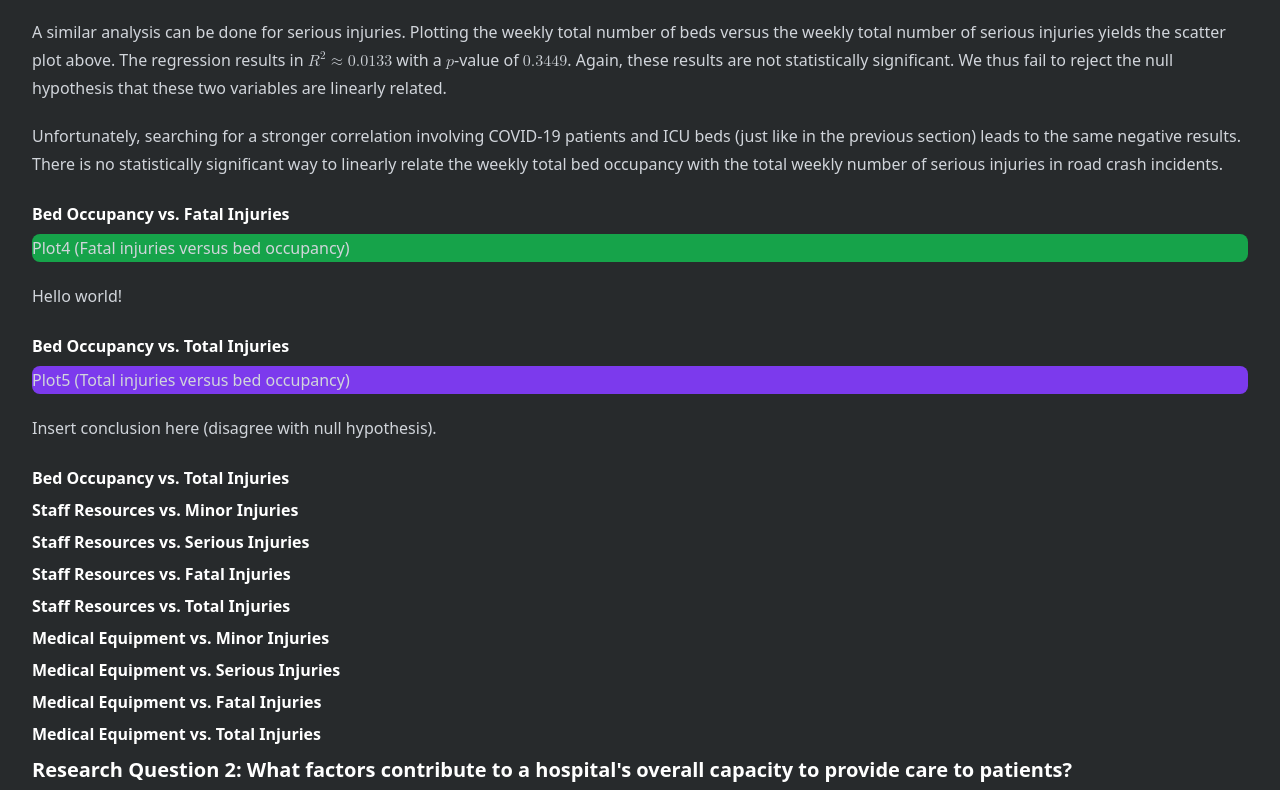
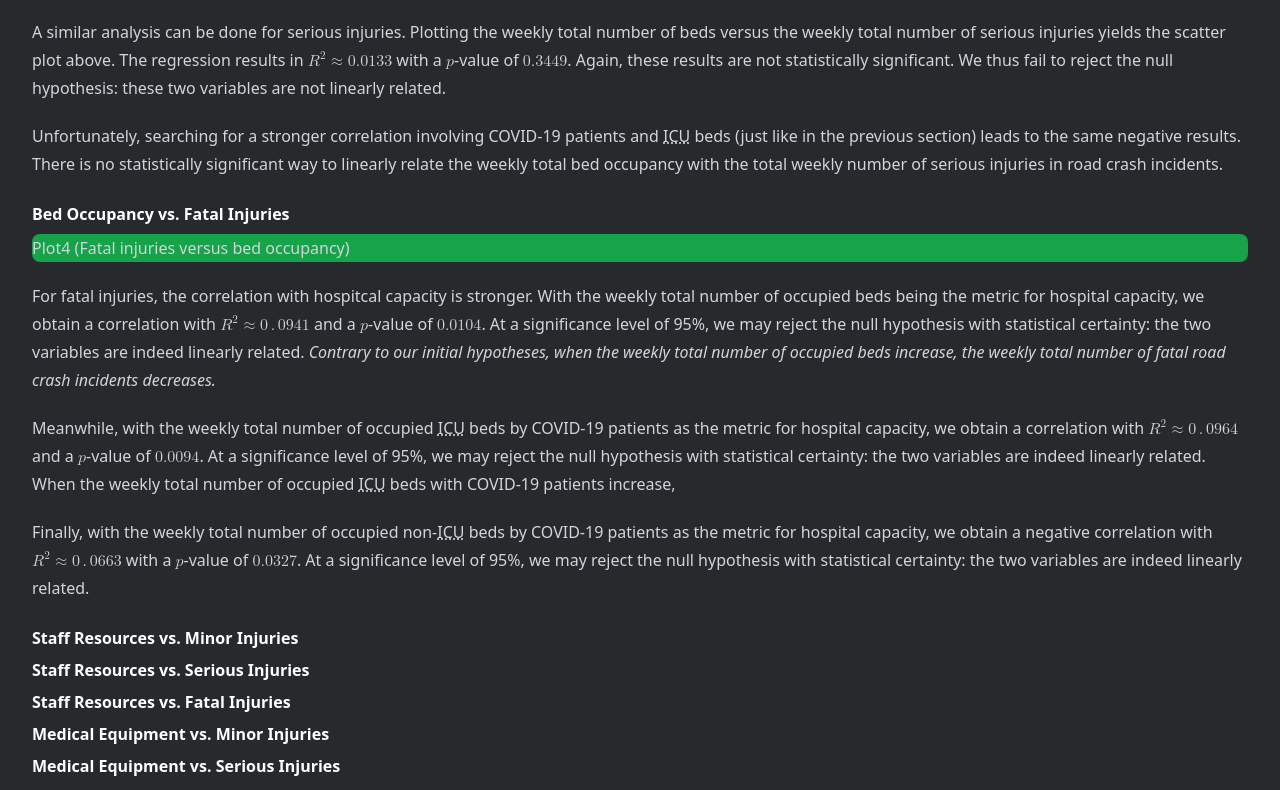
Before and after one commit to bantay-bangga/bantay-bangga.github.io, a SvelteKit app: page / in a window 1280 px wide. Shown: the part 3486-4276 px from the top of the page. Built offline with nearby package versions, Linux system fonts and the light colour scheme.

Commit message:
feat: add discussion on fatal injuries

```diff
--- a/src/routes/+page.svelte
+++ b/src/routes/+page.svelte
@@ -190,7 +190,7 @@
         and a <math xmlns="http://www.w3.org/1998/Math/MathML"><mi>p</mi></math>-value to be
         <math xmlns="http://www.w3.org/1998/Math/MathML"><mrow><mn>0</mn><mi>.</mi><mn>5849</mn></mrow></math>. However,
         these results are unfortunately not statistically significant at a significance level of 90%. That is, we fail
-        to reject the null hypothesis that the total number of minor injuries is linearly related to the total bed
+        to reject the null hypothesis: the total number of minor injuries is not linearly related to the total bed
         occupancy.
     </p>
     <p>
@@ -217,8 +217,9 @@
         and
         <math xmlns="http://www.w3.org/1998/Math/MathML"><mrow><mn>0</mn><mi>.</mi><mn>0381</mn></mrow></math>,
         respectively. At a significance level of 95%, the null hypothesis may therefore be rejected with statistical
-        certainty. That is, the total number of COVID-19 patients in ICU beds and non-ICU beds forms a linear
-        combination that determines the total number of minor injuries in road crash incidents.
+        certainty. That is, the total number of COVID-19 patients in <abbr title="Intensive Care Unit">ICU</abbr> beds
+        and non-<abbr title="Intensive Care Unit">ICU</abbr> beds form a linear combination that determines the total number
+        of minor injuries in road crash incidents.
     </p>
 
     <h4>Bed Occupancy vs. Serious Injuries</h4>
@@ -231,24 +232,72 @@
         >
         with a <math xmlns="http://www.w3.org/1998/Math/MathML"><mi>p</mi></math>-value of
         <math xmlns="http://www.w3.org/1998/Math/MathML"><mrow><mn>0</mn><mi>.</mi><mn>3449</mn></mrow></math>. Again,
-        these results are not statistically significant. We thus fail to reject the null hypothesis that these two
-        variables are linearly related.
+        these results are not statistically significant. We thus fail to reject the null hypothesis: these two variables
+        are not linearly related.
     </p>
     <p>
-        Unfortunately, searching for a stronger correlation involving COVID-19 patients and ICU beds (just like in the
-        previous section) leads to the same negative results. There is no statistically significant way to linearly
-        relate the weekly total bed occupancy with the total weekly number of serious injuries in road crash incidents.
+        Unfortunately, searching for a stronger correlation involving COVID-19 patients and <abbr
+            title="Intensive Care Unit">ICU</abbr
+        > beds (just like in the previous section) leads to the same negative results. There is no statistically significant
+        way to linearly relate the weekly total bed occupancy with the total weekly number of serious injuries in road crash
+        incidents.
     </p>
 
     <h4>Bed Occupancy vs. Fatal Injuries</h4>
     <div class="rounded-lg bg-green-600 sm:col-span-1">Plot4 (Fatal injuries versus bed occupancy)</div>
-    <p>Hello world!</p>
-
-    <h4>Bed Occupancy vs. Total Injuries</h4>
-    <div class="rounded-lg bg-violet-600">Plot5 (Total injuries versus bed occupancy)</div>
-    <p>Insert conclusion here (disagree with null hypothesis).</p>
-
-    <h4>Bed Occupancy vs. Total Injuries</h4>
+    <p>
+        For fatal injuries, the correlation with hospitcal capacity is stronger. With the weekly total number of
+        occupied beds being the metric for hospital capacity, we obtain a correlation with
+        <math xmlns="http://www.w3.org/1998/Math/MathML"
+            ><mrow
+                ><msup><mi>R</mi><mn>2</mn></msup><mo>&#x2248;</mo><mn>0</mn><mo separator="true">.</mo><mrow
+                    ><mn>0941</mn></mrow
+                ></mrow
+            ></math
+        >
+        and a
+        <math xmlns="http://www.w3.org/1998/Math/MathML"><mi>p</mi></math>-value of
+        <math xmlns="http://www.w3.org/1998/Math/MathML"><mrow><mn>0</mn><mi>.</mi><mn>0104</mn></mrow></math>. At a
+        significance level of 95%, we may reject the null hypothesis with statistical certainty: the two variables are
+        indeed linearly related.
+        <em
+            >Contrary to our initial hypotheses, when the weekly total number of occupied beds increase, the weekly
+            total number of fatal road crash incidents decreases.</em
+        >
+    </p>
+    <p>
+        Meanwhile, with the weekly total number of occupied <abbr title="Intensive Care Unit">ICU</abbr> beds by
+        COVID-19 patients as the metric for hospital capacity, we obtain a correlation with
+        <math xmlns="http://www.w3.org/1998/Math/MathML"
+            ><mrow
+                ><msup><mi>R</mi><mn>2</mn></msup><mo>&#x2248;</mo><mn>0</mn><mo separator="true">.</mo><mrow
+                    ><mn>0964</mn></mrow
+                ></mrow
+            ></math
+        >
+        and a
+        <math xmlns="http://www.w3.org/1998/Math/MathML"><mi>p</mi></math>-value of
+        <math xmlns="http://www.w3.org/1998/Math/MathML"><mrow><mn>0</mn><mi>.</mi><mn>0094</mn></mrow></math>. At a
+        significance level of 95%, we may reject the null hypothesis with statistical certainty: the two variables are
+        indeed linearly related. When the weekly total number of occupied <abbr title="Intensive Care Unit">ICU</abbr> beds
+        with COVID-19 patients increase,
+    </p>
+    <p>
+        Finally, with the weekly total number of occupied non-<abbr title="Intensive Care Unit">ICU</abbr> beds by
+        COVID-19 patients as the metric for hospital capacity, we obtain a negative correlation with
+        <math xmlns="http://www.w3.org/1998/Math/MathML"
+            ><mrow
+                ><msup><mi>R</mi><mn>2</mn></msup><mo>&#x2248;</mo><mn>0</mn><mo separator="true">.</mo><mrow
+                    ><mn>0663</mn></mrow
+                ></mrow
+            ></math
+        >
+        with a
+        <math xmlns="http://www.w3.org/1998/Math/MathML"><mi>p</mi></math>-value of
+        <math xmlns="http://www.w3.org/1998/Math/MathML"><mrow><mn>0</mn><mi>.</mi><mn>0327</mn></mrow></math>. At a
+        significance level of 95%, we may reject the null hypothesis with statistical certainty: the two variables are
+        indeed linearly related.
+    </p>
 
     <h4>Staff Resources vs. Minor Injuries</h4>
 
@@ -256,15 +305,11 @@
 
     <h4>Staff Resources vs. Fatal Injuries</h4>
 
-    <h4>Staff Resources vs. Total Injuries</h4>
-
     <h4>Medical Equipment vs. Minor Injuries</h4>
 
     <h4>Medical Equipment vs. Serious Injuries</h4>
 
     <h4>Medical Equipment vs. Fatal Injuries</h4>
-
-    <h4>Medical Equipment vs. Total Injuries</h4>
 
     <h3>Research Question 2: What factors contribute to a hospital's overall capacity to provide care to patients?</h3>
     <div class="grid grid-flow-row grid-cols-2 gap-2">
```
